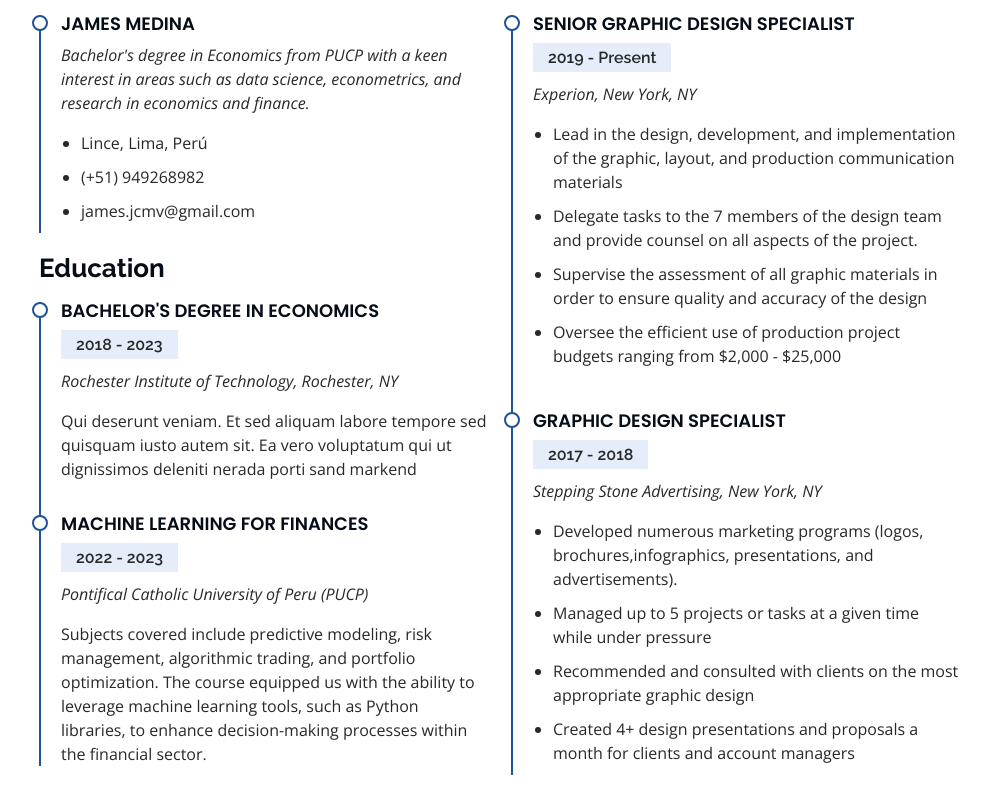
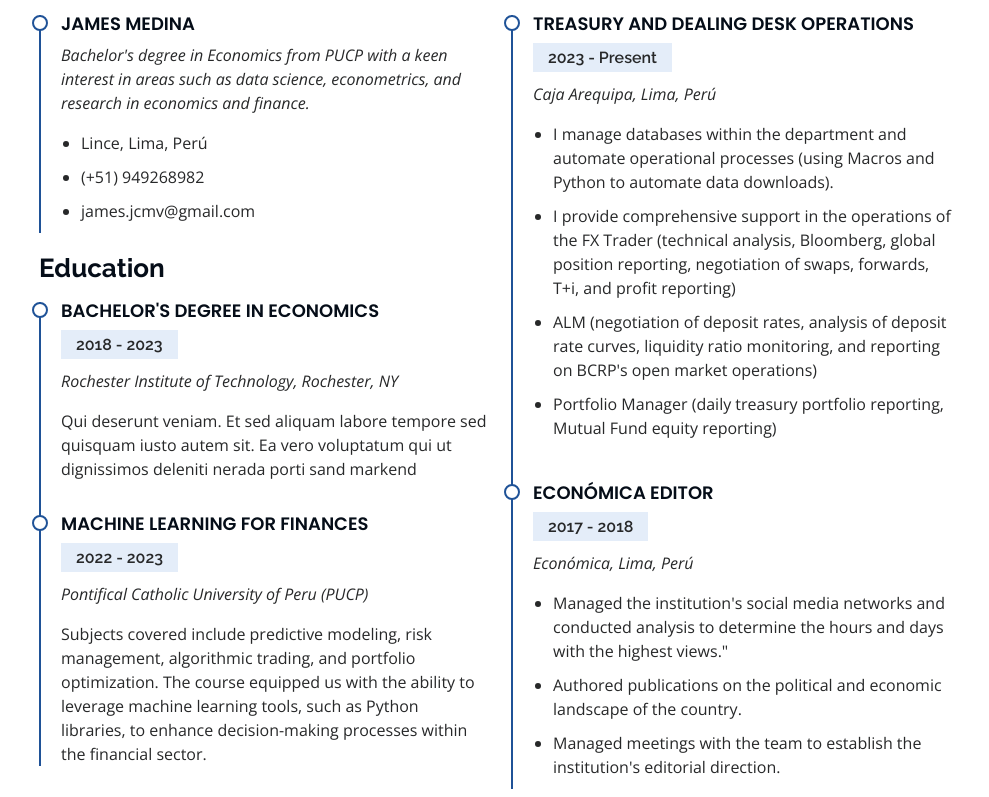
Before and after one commit to JamesMVa/CV-James-Medina-V, a plain HTML site: page index.html in a window 1280 px wide. Shown: the part 2203-3000 px from the top of the page, without its empty margins (291-1280 px from the left). Drawn offline with nearby package versions, Linux system fonts and the light colour scheme.

Commit message:
Update index.html

```diff
--- a/index.html
+++ b/index.html
@@ -231,25 +231,25 @@
           <div class="col-lg-6" data-aos="fade-up" data-aos-delay="100">
             <h3 class="resume-title">Professional Experience</h3>
             <div class="resume-item">
-              <h4>Senior graphic design specialist</h4>
-              <h5>2019 - Present</h5>
-              <p><em>Experion, New York, NY </em></p>
+              <h4>Treasury and Dealing Desk Operations</h4>
+              <h5>2023 - Present</h5>
+              <p><em>Caja Arequipa, Lima, Perú </em></p>
               <ul>
-                <li>Lead in the design, development, and implementation of the graphic, layout, and production communication materials</li>
-                <li>Delegate tasks to the 7 members of the design team and provide counsel on all aspects of the project. </li>
-                <li>Supervise the assessment of all graphic materials in order to ensure quality and accuracy of the design</li>
-                <li>Oversee the efficient use of production project budgets ranging from $2,000 - $25,000</li>
+                <li>I manage databases within the department and automate operational processes (using Macros and Python to automate data downloads).</li>
+                <li>I provide comprehensive support in the operations of the FX Trader (technical analysis, Bloomberg, global position reporting, negotiation of swaps, forwards, T+i, and profit reporting) </li>
+                <li>ALM (negotiation of deposit rates, analysis of deposit rate curves, liquidity ratio monitoring, and reporting on BCRP's open market operations)</li>
+                <li>Portfolio Manager (daily treasury portfolio reporting, Mutual Fund equity reporting)</li>
               </ul>
             </div>
             <div class="resume-item">
-              <h4>Graphic design specialist</h4>
+              <h4>ECONÓMICA EDITOR</h4>
               <h5>2017 - 2018</h5>
-              <p><em>Stepping Stone Advertising, New York, NY</em></p>
+              <p><em>Económica, Lima, Perú</em></p>
               <ul>
-                <li>Developed numerous marketing programs (logos, brochures,infographics, presentations, and advertisements).</li>
-                <li>Managed up to 5 projects or tasks at a given time while under pressure</li>
-                <li>Recommended and consulted with clients on the most appropriate graphic design</li>
-                <li>Created 4+ design presentations and proposals a month for clients and account managers</li>
+                <li>Managed the institution's social media networks and conducted analysis to determine the hours and days with the highest views."</li>
+                <li>Authored publications on the political and economic landscape of the country.</li>
+                <li>Managed meetings with the team to establish the institution's editorial direction.</li>
+
               </ul>
             </div>
           </div>
```
